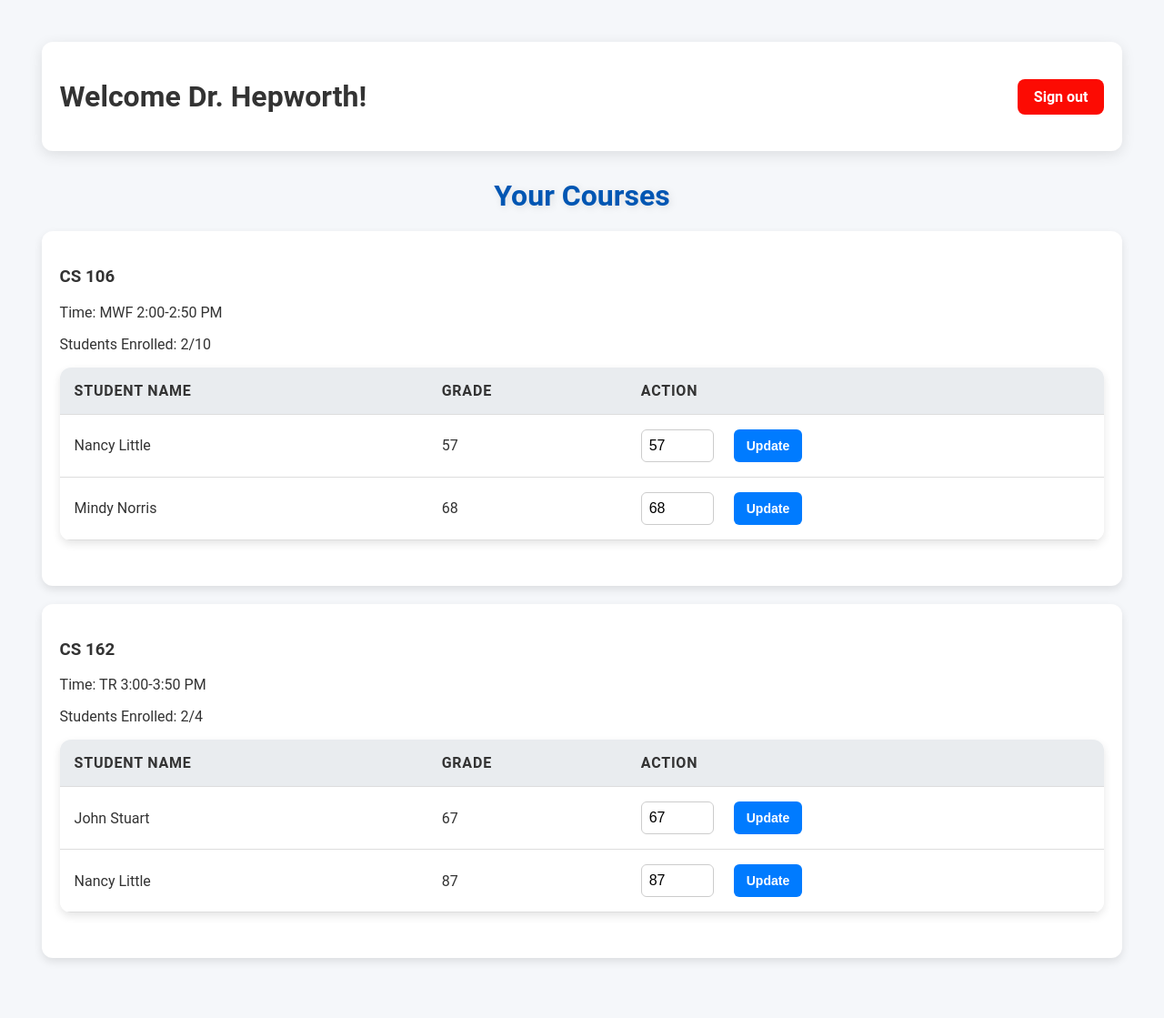
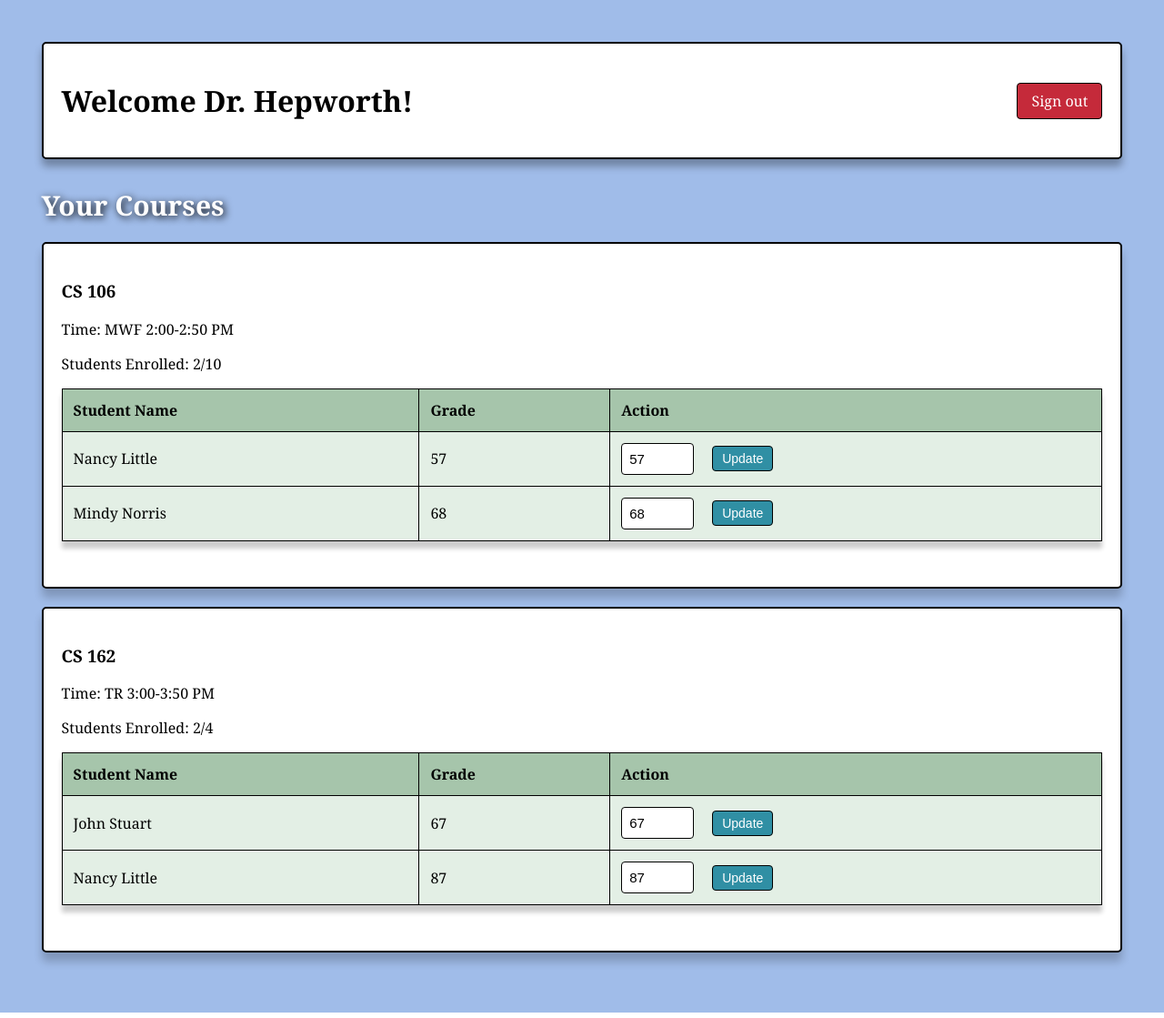
Before and after one commit to albertshih3/CSE108MiniProject, a Flask app: page /dashboard in a window 1280 px wide. Shown: the whole page at 91% size. Run offline with Flask 3, Linux system fonts and the light colour scheme; a user stored in the database is signed in.

Commit message:
Update style.css
reverted CSS with centered login page

```diff
--- a/lab8/static/style.css
+++ b/lab8/static/style.css
@@ -1,57 +1,52 @@
+/* static/style.css */
 body {
-    font-family: 'Roboto', sans-serif;
+    font-family: Georgia, sans-serif;
     margin: 0;
     padding: 2%;
-    background-color: #f5f7fa;
-    color: #333;
+    background-color: #a0bce9;
 }
 
 .login-container {
     max-width: 400px;
-    margin: 100px auto;
-    padding: 25px;
-    background-color: #ffffff;
-    border-radius: 12px;
-    box-shadow: 0 4px 15px rgba(0, 0, 0, 0.15);
+    position: absolute;
+    top: 50%;
+    left: 50%;
+    transform: translate(-50%, -50%);
+    padding: 20px;
+    background-color: #CFD8E6;
+    border-radius: 5px;
+    box-shadow: 0 2px 5px rgba(0, 0, 0, 0.1);
     text-align: center;
-    border: none;
+    border: 2px solid black;
 }
 
+
 .form-group {
-    margin-bottom: 20px;
+    margin-bottom: 15px;
 }
 
 input {
     width: 100%;
-    padding: 12px;
+    padding: 8px;
     border: 1px solid #ddd;
-    border-radius: 8px;
+    border-radius: 4px;
     box-sizing: border-box;
-    font-size: 16px;
-    transition: border-color 0.3s ease, box-shadow 0.3s ease;
-}
-
-input:focus {
-    outline: none;
-    border-color: #007bff;
-    box-shadow: 0 0 8px rgba(0, 123, 255, 0.3);
+    border: 1px solid black;
+    font-size: 15px;
 }
 
 button {
-    background-color: #007bff;
+    background-color: #308fa4;
     color: white;
-    padding: 12px 18px;
+    padding: 10px 15px;
     border: none;
-    border-radius: 8px;
+    border-radius: 4px;
     cursor: pointer;
-    font-size: 16px;
-    font-weight: bold;
-    transition: background-color 0.3s ease, transform 0.2s ease;
+    border: 1px solid black;
 }
 
 button:hover {
-    background-color: #0056b3;
-    transform: translateY(-3px);
+    background-color: #174c58;
 }
 
 .dashboard {
@@ -66,23 +61,24 @@ header {
     align-items: center;
     margin-bottom: 30px;
     padding: 20px;
-    background-color: #ffffff;
-    border-radius: 12px;
-    box-shadow: 0 4px 15px rgba(0, 0, 0, 0.1);
+    background-color: white;
+    border-radius: 5px;
+    box-shadow: 0 8px 8px rgba(0, 0, 0, 0.3);
+    border: 2px solid black;
 }
 
 .btn {
     text-decoration: none;
     color: white;
-    background-color: #fc0b03;
-    padding: 10px 18px;
-    border-radius: 8px;
-    font-weight: bold;
-    transition: background-color 0.3s ease;
+    background-color: #c52a3a;
+    padding: 8px 15px;
+    border-radius: 4px;
+    border: 1px solid black;
+    font-family: Georgia, sans-serif;
 }
 
 .btn:hover {
-    background-color: #218838;
+    background-color: #861823;
 }
 
 table {
@@ -90,52 +86,47 @@ table {
     border-collapse: collapse;
     margin-bottom: 30px;
     background-color: white;
-    border-radius: 12px;
-    overflow: hidden;
-    box-shadow: 0 4px 10px rgba(0, 0, 0, 0.1);
+    box-shadow: 0 8px 5px rgba(0, 0, 0, 0.2);
+    border: 1px solid black;
 }
 
 th, td {
-    padding: 16px;
+    padding: 12px;
     text-align: left;
     border-bottom: 1px solid #ddd;
+    border: 1px solid black;
 }
 
 th {
-    background-color: #e9ecef;
+    background-color: #a6c5ab;
     font-weight: bold;
-    text-transform: uppercase;
-    letter-spacing: 0.05em;
 }
 
 td {
-    background-color: #ffffff;
+    background-color: #e3efe5;
 }
 
 .alert {
     color: #721c24;
     background-color: #f8d7da;
-    padding: 12px;
-    margin: 12px 0;
-    border-radius: 8px;
-    border-left: 5px solid #f5c2c7;
+    padding: 10px;
+    margin: 10px 0;
+    border-radius: 4px;
 }
 
 #teacher-courses-title {
-    color: #0056b3;
+    color: white;
     font-weight: bold;
-    font-size: 32px;
-    text-shadow: 2px 2px 8px rgba(0, 0, 0, 0.1);
-    text-align: center;
+    font-size: 30px;
+    text-shadow: 2px 2px 8px rgba(0, 0, 0, 1.5);
 }
-
 .course-section {
     background-color: white;
     padding: 20px;
     margin-bottom: 20px;
-    border-radius: 12px;
-    box-shadow: 0 4px 10px rgba(0, 0, 0, 0.1);
-    border: none;
+    border-radius: 5px;
+    box-shadow: 0 10px 10px rgba(0, 0, 0, 0.2);
+    border: 2px solid black;
 }
 
 .full {
@@ -144,35 +135,23 @@ td {
 }
 
 h2 {
-    color: #444;
-    font-size: 24px;
+    color: #333;
     margin-top: 30px;
     margin-bottom: 20px;
-    text-align: center;
 }
 
 input[type="number"] {
     width: 80px;
     margin-right: 10px;
-    padding: 8px;
-    border: 1px solid #ccc;
-    border-radius: 6px;
-    transition: border-color 0.3s ease;
-}
-
-input[type="number"]:focus {
-    border-color: #007bff;
 }
 
 .grade-form {
     display: flex;
     align-items: center;
-    gap: 12px;
+    gap: 10px;
 }
 
 .grade-form button {
-    padding: 10px 14px;
+    padding: 5px 10px;
     font-size: 14px;
-    border-radius: 6px;
-    font-weight: bold;
 }
```
